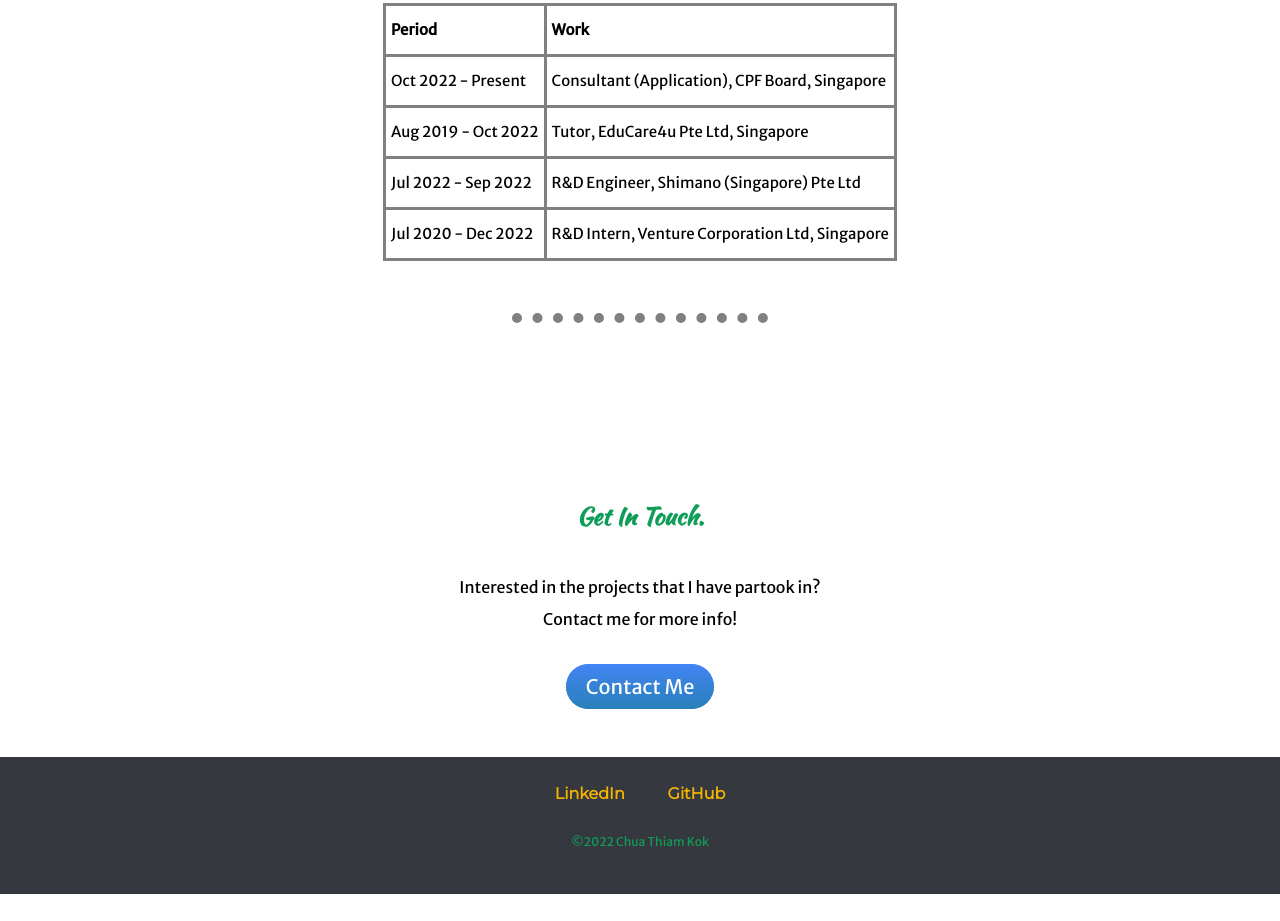
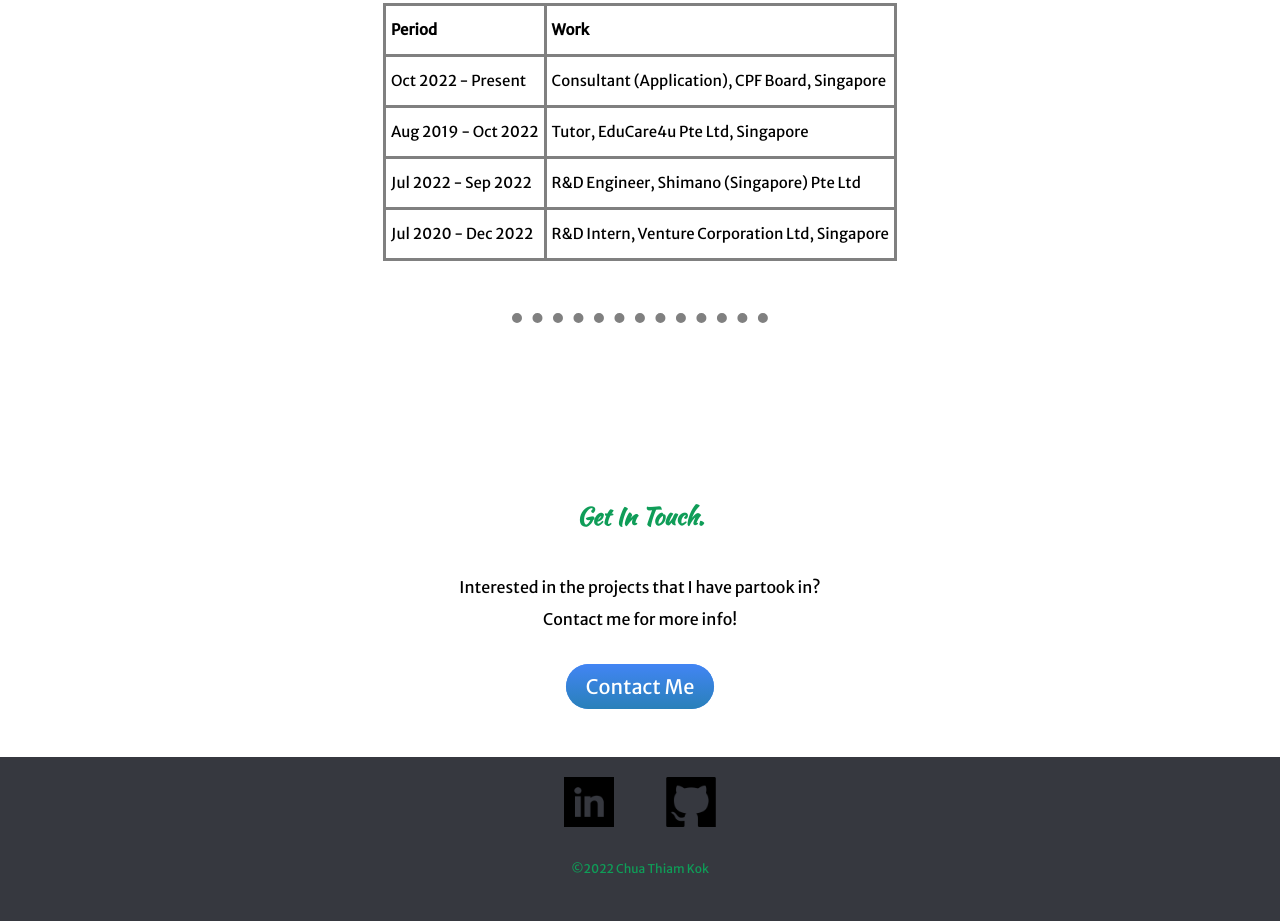
Before and after one commit to Skyler1097/PersonalCV, a plain HTML site: page index.html in a window 1280 px wide. Shown: the part 5437-6358 px from the top of the page. Before the commit the page ends 6331 px from the top, so only its background shows below. Drawn offline with nearby package versions, Linux system fonts and the light colour scheme.

Commit message:
Logo implmentation

```diff
--- a/index.html
+++ b/index.html
@@ -198,8 +198,14 @@
     </section>
 <!-----Contact content----->
     <div class="bottom-container">
-      <a class="footer-link" href="https://www.linkedin.com/in/chua-thiam-kok/">LinkedIn</a>
-      <a class="footer-link" href="https://github.com/Skyler1097">GitHub</a>
+      <a href="https://www.linkedin.com/in/chua-thiam-kok/" style="text-align:center">
+      <img src="Images\LinkedIn.png" class="footer-link" alt="LinkedIn Logo" width="50px" style="display: inline-block; margin: 0 25px 0 auto">
+      </a>
+
+      <a href="https://github.com/Skyler1097">
+      <img src="Images\Github.png" class="footer-link" alt="LinkedIn Logo" width="50px" style="display: inline-block; margin: 0 auto 0 25px">
+      </a>
+
       <p class="copyright">©2022 Chua Thiam Kok</p>
     </div>
 <!-----Bottom content----->
```
